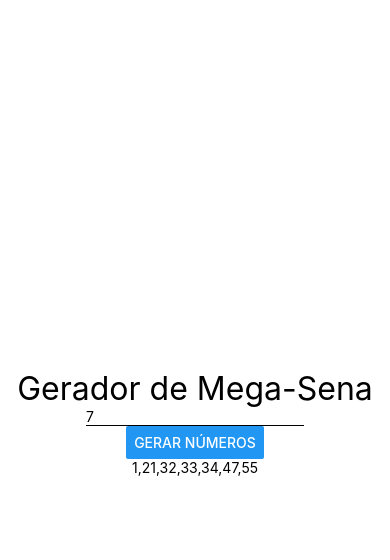
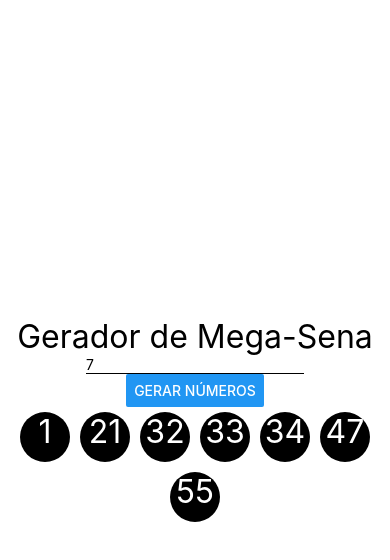
Before and after one commit to NathanaelCarauna/React-native-curso-cod3r, a React Native app: screen / in a window 390 px wide. Both pictures are taken after a click on the button "GERAR NÚMEROS". Shown: the top 560 px of the page. Built offline with nearby package versions, Linux system fonts and the light colour scheme.

Commit message:
MegaSena miniProject

```diff
--- a/src/components/mega/Mega.js
+++ b/src/components/mega/Mega.js
@@ -1,6 +1,7 @@
 import React, { Component } from 'react'
-import { Button, Text, TextInput } from 'react-native';
-import styles from '../../common/globalStyle'
+import { Button, StyleSheet, Text, TextInput, View } from 'react-native';
+import stylesGlobal from '../../common/globalStyle'
+import NumeroComponent from './NumeroComponent';
 
 export default class Mega extends Component {
 
@@ -26,10 +27,17 @@
         this.setState({ numeros })
     }
 
+    exibirNumeros = () => {
+        const nums = this.state.numeros
+        return nums.map(n => {
+            return <NumeroComponent num={n} />
+        })
+    }
+
     render() {
         return (
             <>
-                <Text style={styles.fontG}>
+                <Text style={stylesGlobal.fontG}>
                     Gerador de Mega-Sena
                 </Text>
                 <TextInput
@@ -39,11 +47,19 @@
                     value={this.state.qtdNumeros}
                     onChangeText={this.alterarQtdNumeros}
                 />
-                <Button title="Gerar números" onPress={this.gerarNumero}/>
-                <Text >
-                    {this.state.numeros.join(',')}
-                </Text>
+                <Button title="Gerar números" onPress={this.gerarNumero} />
+                <View style={styles.numeroView}>
+                    {this.exibirNumeros()}
+                </View>
             </>
         )
     }
 }
+
+const styles = StyleSheet.create({
+    numeroView: {
+        flexDirection: 'row',
+        flexWrap: 'wrap',
+        justifyContent: 'center'
+    }
+})
--- /dev/null
+++ b/src/components/mega/NumeroComponent.js
@@ -0,0 +1,26 @@
+import React from 'react';
+import { StyleSheet, Text, View } from 'react-native';
+import stylesGlobal from '../../common/globalStyle'
+
+export default ({ num }) => {
+    return (
+        <View style={styles.container}>
+            <Text style={[stylesGlobal.fontG, styles.num]}>
+                {num}
+            </Text>
+        </View>
+    )
+}
+
+const styles = StyleSheet.create({
+    container: {
+        height: 50,
+        width: 50,
+        backgroundColor: 'black',
+        margin: 5,
+        borderRadius: 25,
+    },
+    num: {
+        color: 'white'
+    }
+})
```
